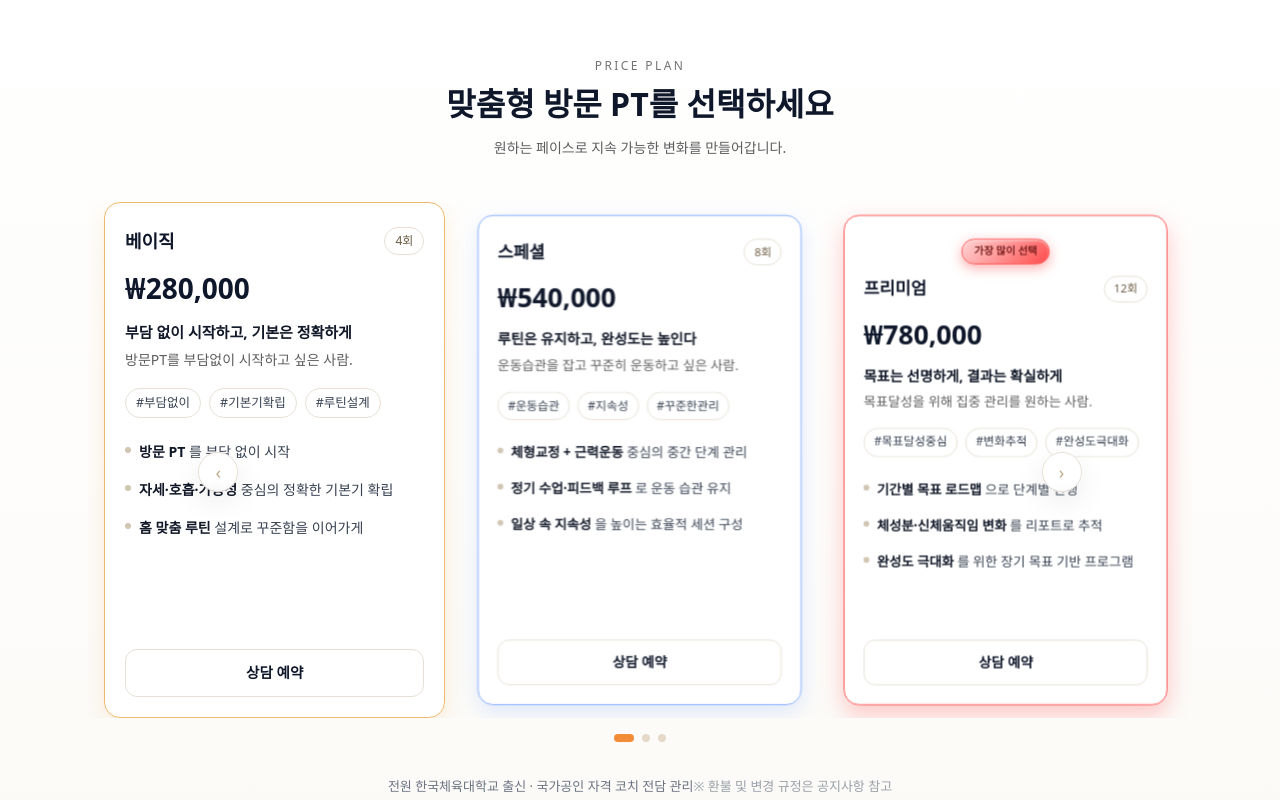
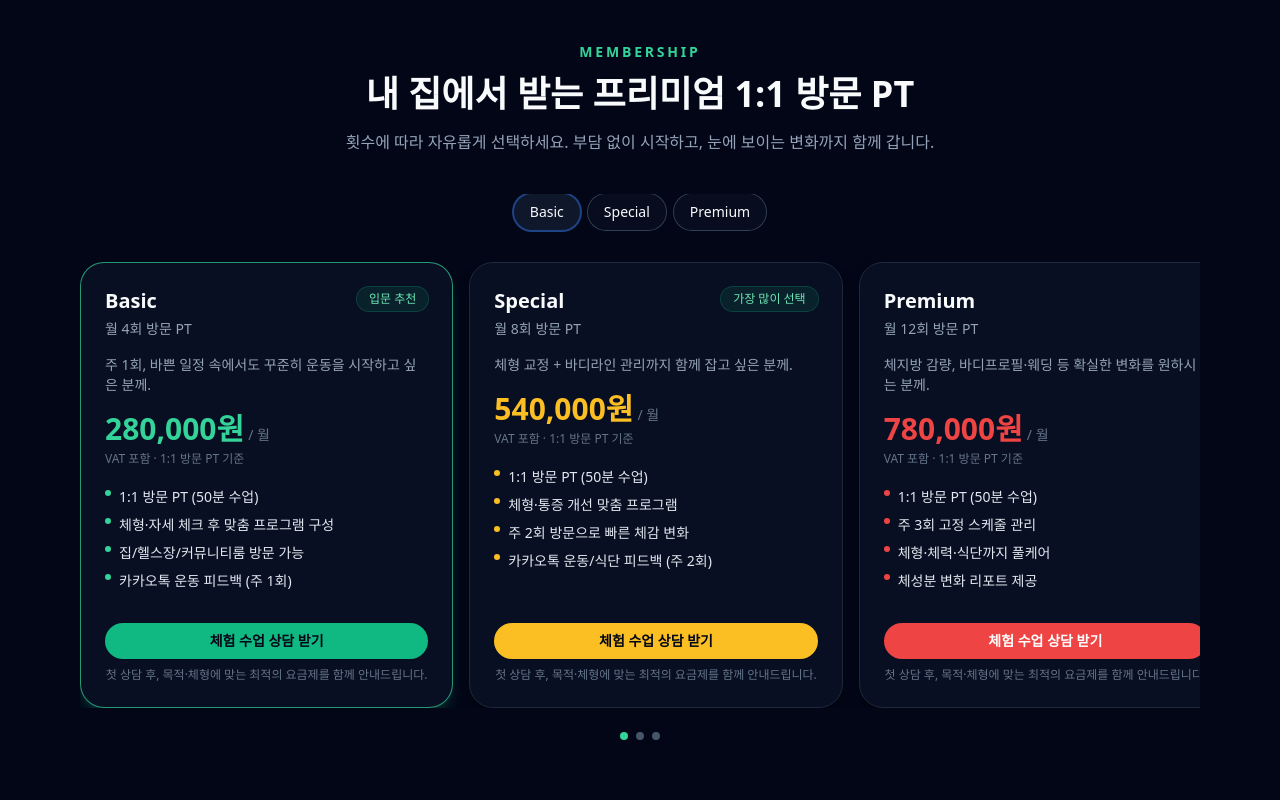
Before and after one commit to ptathome1-netizen/ptathome-web, a Next.js app: page / in a window 1280 px wide. Shown: the part 4520-5320 px from the top of the page. Built offline with nearby package versions, Linux system fonts and the light colour scheme.

Commit message:
Replace PricingSection with typed Embla version

```diff
--- a/src/components/PricingSection.tsx
+++ b/src/components/PricingSection.tsx
@@ -9,330 +9,284 @@ type PlanKey = "basic" | "special" | "premium";
 type Plan = {
   key: PlanKey;
   name: string;
-  sessions: number;
   price: string;
-  taglineStrong: string;
-  taglineSub: string;
-  bullets: { strong: string; rest?: string }[];
-  hashtags: string[];
+  subtitle?: string;
+  description: string;
+  badge?: string;
+  features: string[];
+  highlight?: boolean;
+  accentColor: string; // Tailwind color name (ex: 'emerald-500')
 };
-
-/* -------------------------------
-   테두리 + 그림자 스타일 세트
----------------------------------*/
-
-const PLAN_STYLES: Record<PlanKey, { border: string; shadow: string }> = {
-  basic: {
-    border: "border-[#F0B86A]", // 따뜻한 골드
-    shadow: "shadow-[0_8px_22px_rgba(240,184,106,0.22)]",
-  },
-  special: {
-    border: "border-[#7FA8FF]", // 파스텔 블루
-    shadow: "shadow-[0_8px_22px_rgba(127,168,255,0.22)]",
-  },
-  premium: {
-    border: "border-[#FF4B4B]", // 🔥 강렬 레드
-    shadow: "shadow-[0_10px_26px_rgba(255,75,75,0.30)]",
-  },
-};
-
-/* -------------------------------
-   요금제 데이터
----------------------------------*/
 
 const PLANS: Plan[] = [
   {
     key: "basic",
-    name: "베이직",
-    sessions: 4,
-    price: "₩280,000",
-    taglineStrong: "부담 없이 시작하고, 기본은 정확하게",
-    taglineSub: "방문PT를 부담없이 시작하고 싶은 사람.",
-    bullets: [
-      { strong: "방문 PT", rest: " 를 부담 없이 시작" },
-      { strong: "자세·호흡·가동성", rest: " 중심의 정확한 기본기 확립" },
-      { strong: "홈 맞춤 루틴", rest: " 설계로 꾸준함을 이어가게" },
+    name: "Basic",
+    price: "280,000원",
+    subtitle: "월 4회 방문 PT",
+    description: "주 1회, 바쁜 일정 속에서도 꾸준히 운동을 시작하고 싶은 분께.",
+    badge: "입문 추천",
+    features: [
+      "1:1 방문 PT (50분 수업)",
+      "체형·자세 체크 후 맞춤 프로그램 구성",
+      "집/헬스장/커뮤니티룸 방문 가능",
+      "카카오톡 운동 피드백 (주 1회)",
     ],
-    hashtags: ["#부담없이", "#기본기확립", "#루틴설계"],
+    highlight: false,
+    accentColor: "emerald-500",
   },
   {
     key: "special",
-    name: "스페셜",
-    sessions: 8,
-    price: "₩540,000",
-    taglineStrong: "루틴은 유지하고, 완성도는 높인다",
-    taglineSub: "운동습관을 잡고 꾸준히 운동하고 싶은 사람.",
-    bullets: [
-      { strong: "체형교정 + 근력운동", rest: " 중심의 중간 단계 관리" },
-      { strong: "정기 수업·피드백 루프", rest: " 로 운동 습관 유지" },
-      { strong: "일상 속 지속성", rest: " 을 높이는 효율적 세션 구성" },
+    name: "Special",
+    price: "540,000원",
+    subtitle: "월 8회 방문 PT",
+    description: "체형 교정 + 바디라인 관리까지 함께 잡고 싶은 분께.",
+    badge: "가장 많이 선택",
+    features: [
+      "1:1 방문 PT (50분 수업)",
+      "체형·통증 개선 맞춤 프로그램",
+      "주 2회 방문으로 빠른 체감 변화",
+      "카카오톡 운동/식단 피드백 (주 2회)",
     ],
-    hashtags: ["#운동습관", "#지속성", "#꾸준한관리"],
+    highlight: true,
+    accentColor: "amber-400",
   },
   {
     key: "premium",
-    name: "프리미엄",
-    sessions: 12,
-    price: "₩780,000",
-    taglineStrong: "목표는 선명하게, 결과는 확실하게",
-    taglineSub: "목표달성을 위해 집중 관리를 원하는 사람.",
-    bullets: [
-      { strong: "기간별 목표 로드맵", rest: " 으로 단계별 진행" },
-      { strong: "체성분·신체움직임 변화", rest: " 를 리포트로 추적" },
-      { strong: "완성도 극대화", rest: " 를 위한 장기 목표 기반 프로그램" },
+    name: "Premium",
+    price: "780,000원",
+    subtitle: "월 12회 방문 PT",
+    description: "체지방 감량, 바디프로필·웨딩 등 확실한 변화를 원하시는 분께.",
+    badge: undefined, // 🔴 프리미엄은 두 줄 효과(뱃지) 제거
+    features: [
+      "1:1 방문 PT (50분 수업)",
+      "주 3회 고정 스케줄 관리",
+      "체형·체력·식단까지 풀케어",
+      "체성분 변화 리포트 제공",
     ],
-    hashtags: ["#목표달성중심", "#변화추적", "#완성도극대화"],
+    highlight: false,
+    // 🔴 프리미엄은 포인트 컬러 빨간색
+    accentColor: "red-500",
   },
 ];
 
-/* -------------------------------
-   메인 컴포넌트
----------------------------------*/
+function cn(...classes: Array<string | false | null | undefined>) {
+  return classes.filter(Boolean).join(" ");
+}
 
-export default function PricingSection() {
-  const [emblaRef, emblaApi] = useEmblaCarousel({
-    loop: true,
-    align: "center",
-    skipSnaps: false,
-  });
+const PricingSection: React.FC = () => {
+  const [selectedIndex, setSelectedIndex] = useState(1); // 기본 선택: Special
+  const [emblaRef, emblaApi] = useEmblaCarousel({ loop: false });
 
-  const [selectedIndex, setSelectedIndex] = useState(0);
-
-  const scrollPrev = useCallback(() => emblaApi?.scrollPrev(), [emblaApi]);
-  const scrollNext = useCallback(() => emblaApi?.scrollNext(), [emblaApi]);
-  const scrollTo = useCallback((i: number) => emblaApi?.scrollTo(i), [emblaApi]);
+  const scrollTo = useCallback(
+    (index: number) => {
+      if (!emblaApi) return;
+      emblaApi.scrollTo(index);
+    },
+    [emblaApi],
+  );
 
   useEffect(() => {
     if (!emblaApi) return;
 
-    const onSelect = () => setSelectedIndex(emblaApi.selectedScrollSnap());
+    const onSelect = () => {
+      const snap = emblaApi.selectedScrollSnap();
+      setSelectedIndex(snap);
+    };
+
     emblaApi.on("select", onSelect);
+    onSelect(); // 초기 한 번 동기화
 
-    return () => emblaApi.off("select", onSelect);
+    // 🔧 타입 에러 안 나게 정석 cleanup 형태로 반환
+    return () => {
+      emblaApi.off("select", onSelect);
+    };
   }, [emblaApi]);
 
+  const handleTabClick = (planIndex: number) => {
+    scrollTo(planIndex);
+  };
+
   return (
-    <section className="relative isolate bg-[linear-gradient(180deg,#FFFFFF_0%,#FBFAF7_100%)] py-16 sm:py-24">
-      {/* 헤더 */}
-      <div className="mx-auto max-w-6xl px-6 text-center">
-        <p className="text-xs tracking-[0.2em] text-neutral-500">PRICE PLAN</p>
+    <section id="pricing" className="bg-slate-950 py-20 text-slate-50">
+      <div className="mx-auto max-w-6xl px-4">
+        {/* 제목 영역 */}
+        <div className="mb-10 text-center">
+          <p className="text-sm font-semibold uppercase tracking-[0.2em] text-emerald-400">
+            MEMBERSHIP
+          </p>
+          <h2 className="mt-3 text-3xl font-semibold leading-tight sm:text-4xl">
+            내 집에서 받는 프리미엄 1:1 방문 PT
+          </h2>
+          <p className="mt-4 text-sm text-slate-400 sm:text-base">
+            횟수에 따라 자유롭게 선택하세요. 부담 없이 시작하고, 눈에 보이는 변화까지 함께 갑니다.
+          </p>
+        </div>
 
-        <h2 className="mt-2 text-[26px] font-semibold leading-snug text-[#0F172A] sm:text-[32px]">
-          맞춤형 방문 PT를 선택하세요
-        </h2>
+        {/* 탭 (모바일 우선) */}
+        <div className="mb-6 flex gap-2 overflow-x-auto pb-2 sm:justify-center">
+          {PLANS.map((plan, index) => {
+            const isActive = selectedIndex === index;
+            const accentBase = plan.accentColor; // ex) 'emerald-500'
+            const ringClass = isActive
+              ? `ring-2 ring-${accentBase} bg-slate-900`
+              : "ring-1 ring-slate-700 bg-slate-900/40";
 
-        <p className="mt-2 text-[14px] leading-7 text-[#5E5E5E]">
-          원하는 페이스로 지속 가능한 변화를 만들어갑니다.
-        </p>
-      </div>
+            return (
+              <button
+                key={plan.key}
+                type="button"
+                onClick={() => handleTabClick(index)}
+                className={cn(
+                  "flex-shrink-0 rounded-full px-4 py-2 text-xs font-medium transition sm:text-sm",
+                  ringClass,
+                )}
+              >
+                {plan.name}
+              </button>
+            );
+          })}
+        </div>
 
-      {/* 슬라이더 */}
-      <div className="mx-auto mt-10 max-w-6xl px-4 sm:px-6">
+        {/* 캐러셀 영역 */}
         <div className="relative">
-          {/* 이전 버튼 */}
-          <button
-            onClick={scrollPrev}
-            aria-label="이전 요금제"
-            className="
-              absolute left-[6%] sm:left-[10%] top-1/2 z-10
-              flex h-10 w-10 -translate-y-1/2 items-center justify-center
-              rounded-full border border-[#E6E0D6]
-              bg-white/95 shadow-[0_10px_30px_rgba(0,0,0,0.08)]
-              backdrop-blur-sm active:scale-95
-            "
-          >
-            <span className="text-lg text-[#C0A88A]">‹</span>
-          </button>
+          {/* Embla viewport */}
+          <div className="overflow-hidden" ref={emblaRef}>
+            <div className="flex gap-4">
+              {PLANS.map((plan, index) => {
+                const isActive = selectedIndex === index;
+                const accentBase = plan.accentColor; // ex) 'red-500'
 
-          {/* 다음 버튼 */}
-          <button
-            onClick={scrollNext}
-            aria-label="다음 요금제"
-            className="
-              absolute right-[6%] sm:right-[10%] top-1/2 z-10
-              flex h-10 w-10 -translate-y-1/2 items-center justify-center
-              rounded-full border border-[#E6E0D6]
-              bg-white/95 shadow-[0_10px_30px_rgba(0,0,0,0.08)]
-              backdrop-blur-sm active:scale-95
-            "
-          >
-            <span className="text-lg text-[#C0A88A]">›</span>
-          </button>
+                return (
+                  <article
+                    key={plan.key}
+                    className={cn(
+                      "min-w-0 flex-[0_0_100%] rounded-3xl border bg-slate-900/60 p-6 shadow-lg shadow-black/40 transition duration-300 sm:flex-[0_0_50%] lg:flex-[0_0_33.333%]",
+                      isActive
+                        ? "border-emerald-400/70 shadow-emerald-500/20"
+                        : "border-slate-800",
+                    )}
+                  >
+                    <div className="flex h-full flex-col">
+                      {/* 상단 뱃지 + 이름/설명 */}
+                      <div className="mb-4 flex items-start justify-between gap-2">
+                        <div>
+                          <h3 className="text-lg font-semibold sm:text-xl">
+                            {plan.name}
+                          </h3>
+                          {plan.subtitle && (
+                            <p className="mt-1 text-xs text-slate-400 sm:text-sm">
+                              {plan.subtitle}
+                            </p>
+                          )}
+                        </div>
+                        {/* 🔸 프리미엄은 badge 없음(두 줄 효과 제거) */}
+                        {plan.badge && (
+                          <span className="inline-flex rounded-full bg-emerald-500/10 px-3 py-1 text-xs font-medium text-emerald-300 ring-1 ring-emerald-500/30">
+                            {plan.badge}
+                          </span>
+                        )}
+                      </div>
 
-          {/* 뷰포트 */}
-          <div className="overflow-hidden px-4" ref={emblaRef}>
-            <div className="-mx-3 flex">
-              {PLANS.map((plan, index) => (
-                <div
-                  key={plan.key}
-                  className="
-                    min-w-0 flex-[0_0_88%]
-                    sm:flex-[0_0_70%]
-                    md:flex-[0_0_55%]
-                    lg:flex-[0_0_33.333%]
-                    px-3
-                  "
-                >
-                  <PlanCard data={plan} isActive={selectedIndex === index} />
-                </div>
-              ))}
+                      <p className="mb-4 text-xs text-slate-400 sm:text-sm">
+                        {plan.description}
+                      </p>
+
+                      {/* 가격 */}
+                      <div className="mb-5">
+                        <div className="flex items-baseline gap-1">
+                          <span
+                            className={cn(
+                              "text-2xl font-semibold sm:text-3xl",
+                              // 🔴 프리미엄만 빨간색, 나머지는 에메랄드/앰버 유지
+                              plan.key === "premium"
+                                ? "text-red-500"
+                                : plan.key === "special"
+                                  ? "text-amber-400"
+                                  : "text-emerald-400",
+                            )}
+                          >
+                            {plan.price}
+                          </span>
+                          <span className="text-xs text-slate-500 sm:text-sm">
+                            / 월
+                          </span>
+                        </div>
+                        <p className="mt-1 text-[11px] text-slate-500 sm:text-xs">
+                          VAT 포함 · 1:1 방문 PT 기준
+                        </p>
+                      </div>
+
+                      {/* 혜택 리스트 */}
+                      <ul className="mb-6 space-y-2 text-xs text-slate-200 sm:text-sm">
+                        {plan.features.map((feature) => (
+                          <li key={feature} className="flex gap-2">
+                            <span
+                              className={cn(
+                                "mt-[3px] inline-block h-1.5 w-1.5 flex-shrink-0 rounded-full",
+                                plan.key === "premium"
+                                  ? "bg-red-500"
+                                  : plan.key === "special"
+                                    ? "bg-amber-400"
+                                    : "bg-emerald-400",
+                              )}
+                            />
+                            <span>{feature}</span>
+                          </li>
+                        ))}
+                      </ul>
+
+                      {/* CTA 버튼 */}
+                      <div className="mt-auto pt-2">
+                        <button
+                          type="button"
+                          className={cn(
+                            "flex w-full items-center justify-center rounded-full px-4 py-2 text-sm font-semibold transition",
+                            plan.key === "premium"
+                              ? "bg-red-500 text-white hover:bg-red-600"
+                              : plan.key === "special"
+                                ? "bg-amber-400 text-slate-950 hover:bg-amber-300"
+                                : "bg-emerald-500 text-slate-950 hover:bg-emerald-400",
+                          )}
+                          onClick={() => {
+                            // 여기에 카카오톡 상담 / 신청 모달 오픈 등 연결 가능
+                            // 예: window.open(KAKAO_CHAT_URL, "_blank");
+                          }}
+                        >
+                          체험 수업 상담 받기
+                        </button>
+                        <p className="mt-2 text-center text-[11px] text-slate-500 sm:text-xs">
+                          첫 상담 후, 목적·체형에 맞는 최적의 요금제를 함께 안내드립니다.
+                        </p>
+                      </div>
+                    </div>
+                  </article>
+                );
+              })}
             </div>
           </div>
 
-          {/* 인디케이터 */}
-          <div className="mt-4 flex justify-center gap-2">
-            {PLANS.map((_, idx) => (
+          {/* 인디케이터 (동그라미) */}
+          <div className="mt-6 flex justify-center gap-2">
+            {PLANS.map((_, index) => (
               <button
-                key={idx}
-                onClick={() => scrollTo(idx)}
-                className={`h-2 rounded-full transition-all ${
-                  selectedIndex === idx
-                    ? "w-5 bg-[#F28C38]"
-                    : "w-2 bg-[#E5D9C9]"
-                }`}
+                key={index}
+                type="button"
+                onClick={() => scrollTo(index)}
+                className={cn(
+                  "h-2 w-2 rounded-full transition",
+                  selectedIndex === index
+                    ? "bg-emerald-400"
+                    : "bg-slate-600 hover:bg-slate-400",
+                )}
+                aria-label={`요금제 ${index + 1}로 이동`}
               />
             ))}
           </div>
         </div>
       </div>
-
-      {/* 하단 문구 */}
-      <p className="mx-auto mt-8 max-w-6xl px-6 text-center text-[13px] leading-6 text-[#6B7280]">
-        전원 한국체육대학교 출신 · 국가공인 자격 코치 전담 관리
-        <br className="sm:hidden" />
-        <span className="text-[#9AA1A9]">※ 환불 및 변경 규정은 공지사항 참고</span>
-      </p>
     </section>
   );
-}
+};
 
-/* -------------------------------
-   카드 컴포넌트
----------------------------------*/
-
-function PlanCard({ data, isActive }: { data: Plan; isActive: boolean }) {
-  const isPremium = data.key === "premium";
-  const style = PLAN_STYLES[data.key];
-
-  const scaleClass = isActive ? "scale-100" : "scale-[0.95]";
-  const shadowExtra = isActive ? "shadow-[0_12px_32px_rgba(0,0,0,0.08)]" : "";
-
-  return (
-    <article
-      className={`
-        relative flex h-full min-h-[470px] flex-col
-        rounded-2xl border bg-white/95 px-5 pb-5 pt-6
-        backdrop-blur transition-all duration-400 ease-out
-        ${style.border} ${style.shadow} ${scaleClass} ${shadowExtra}
-      `}
-    >
-      {/* 프리미엄 배지 */}
-      {isPremium && (
-        <div className="mb-3 flex justify-center">
-          <span
-            className="
-              inline-flex items-center rounded-full border border-[#FF4B4B]
-              bg-[linear-gradient(135deg,#FFD5D5_0%,#FF9A9A_45%,#FF4B4B_100%)]
-              px-3 py-1 text-[11px] font-semibold text-[#7A1E1E]
-              shadow-[inset_0_1px_2px_rgba(255,255,255,0.7),0_4px_12px_rgba(255,75,75,0.45)]
-            "
-          >
-            가장 많이 선택
-          </span>
-        </div>
-      )}
-
-      {/* Header */}
-      <div className="flex items-center justify-between">
-        <h3 className="text-[18px] font-semibold text-[#0F172A]">
-          {data.name}
-        </h3>
-        <Badge>{data.sessions}회</Badge>
-      </div>
-
-      {/* Price */}
-      <div className="mt-3 flex items-center justify-between">
-        <div className="text-[26px] font-semibold text-[#0F172A] sm:text-[28px]">
-          {data.price}
-        </div>
-
-        <div className="h-6 w-6 shrink-0" />
-      </div>
-
-      {/* Taglines */}
-      <div className="mt-3">
-        <p className="text-[15px] font-semibold text-[#111827]">
-          {data.taglineStrong}
-        </p>
-        <p className="mt-1 text-[14px] leading-6 text-[#5E5E5E]">
-          {data.taglineSub}
-        </p>
-      </div>
-
-      {/* Hashtags */}
-      <div className="mt-4 flex flex-nowrap gap-2 overflow-hidden">
-        {data.hashtags.map((h) => (
-          <Chip key={h} text={h} />
-        ))}
-      </div>
-
-      {/* Bullets */}
-      <ul className="mt-5 min-h-[160px] grow space-y-2.5 text-[14px] leading-7 text-[#374151]">
-        {data.bullets.map((b, i) => (
-          <li key={i} className="flex gap-2">
-            <span className="mt-[9px] h-[6px] w-[6px] shrink-0 rounded-full bg-[#D1C5B3]" />
-            <span>
-              <strong className="font-semibold text-[#111827]">
-                {b.strong}
-              </strong>
-              {b.rest && <span className="text-[#374151]"> {b.rest}</span>}
-            </span>
-          </li>
-        ))}
-      </ul>
-
-      {/* CTA */}
-      <div className="mt-auto pt-3">
-        <CTA>상담 예약</CTA>
-      </div>
-    </article>
-  );
-}
-
-/* -------------------------------
-   Badge / Chip / CTA
----------------------------------*/
-
-function Badge({ children }: { children: React.ReactNode }) {
-  return (
-    <span className="inline-flex items-center rounded-full border border-[#E6E0D6] bg-white px-2.5 py-1 text-[12px] text-[#6B5B43]">
-      {children}
-    </span>
-  );
-}
-
-function Chip({ text }: { text: string }) {
-  return (
-    <span
-      className="inline-flex max-w-full items-center whitespace-nowrap rounded-full border border-[#E6E0D6] bg-white px-2.5 py-[5px] text-[12.5px] text-[#374151]"
-      title={text}
-    >
-      {text}
-    </span>
-  );
-}
-
-function CTA({ children }: { children: React.ReactNode }) {
-  return (
-    <button
-      className="
-        w-full rounded-xl border border-[#E6E0D6] bg-white
-        px-4 py-3 text-center text-[14.5px] font-semibold text-[#0F172A]
-        transition-all hover:shadow-[0_8px_20px_rgba(0,0,0,0.06)]
-        hover:-translate-y-[1px] active:translate-y-0
-      "
-    >
-      {children}
-    </button>
-  );
-}
+export default PricingSection;
```
